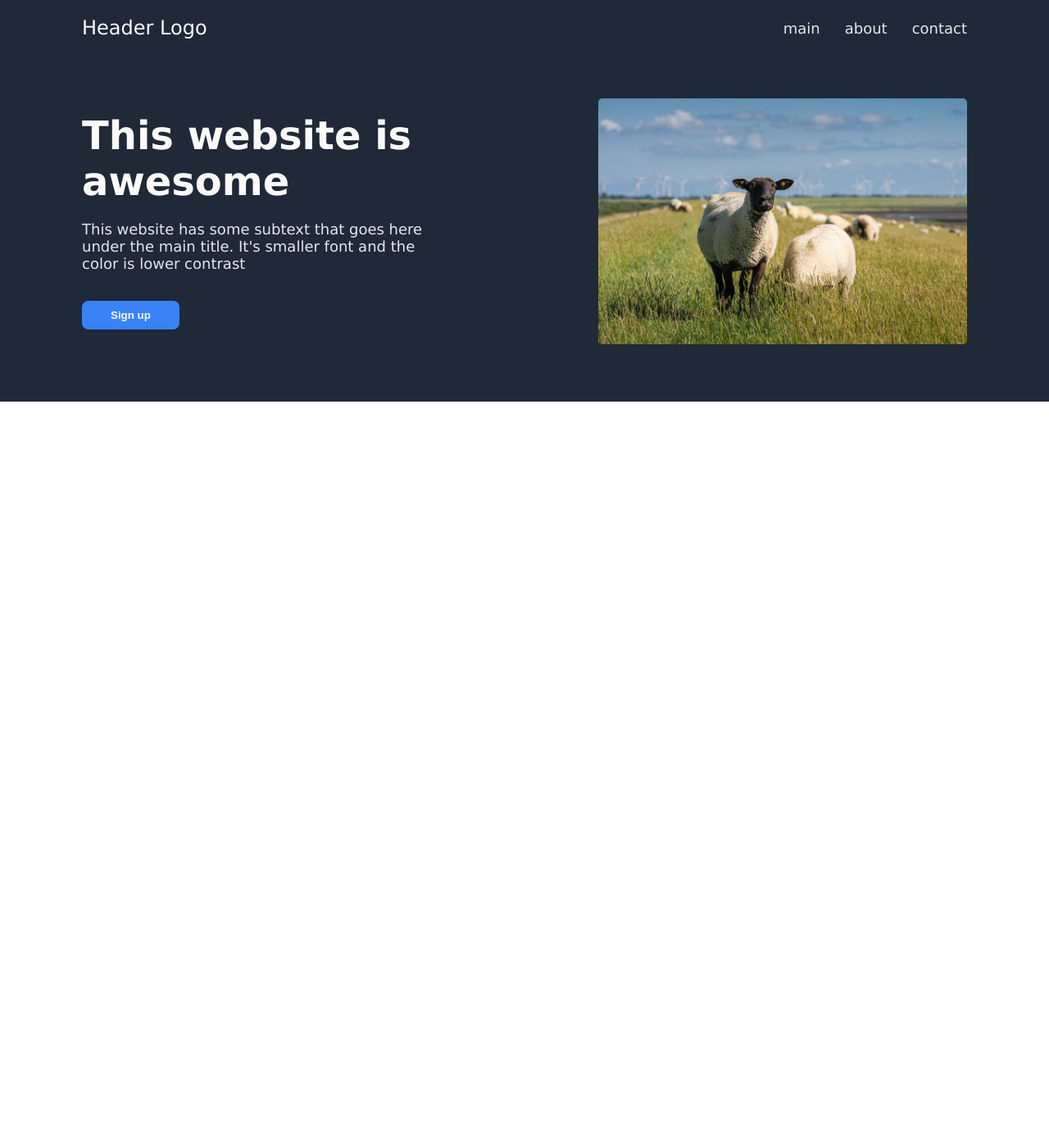
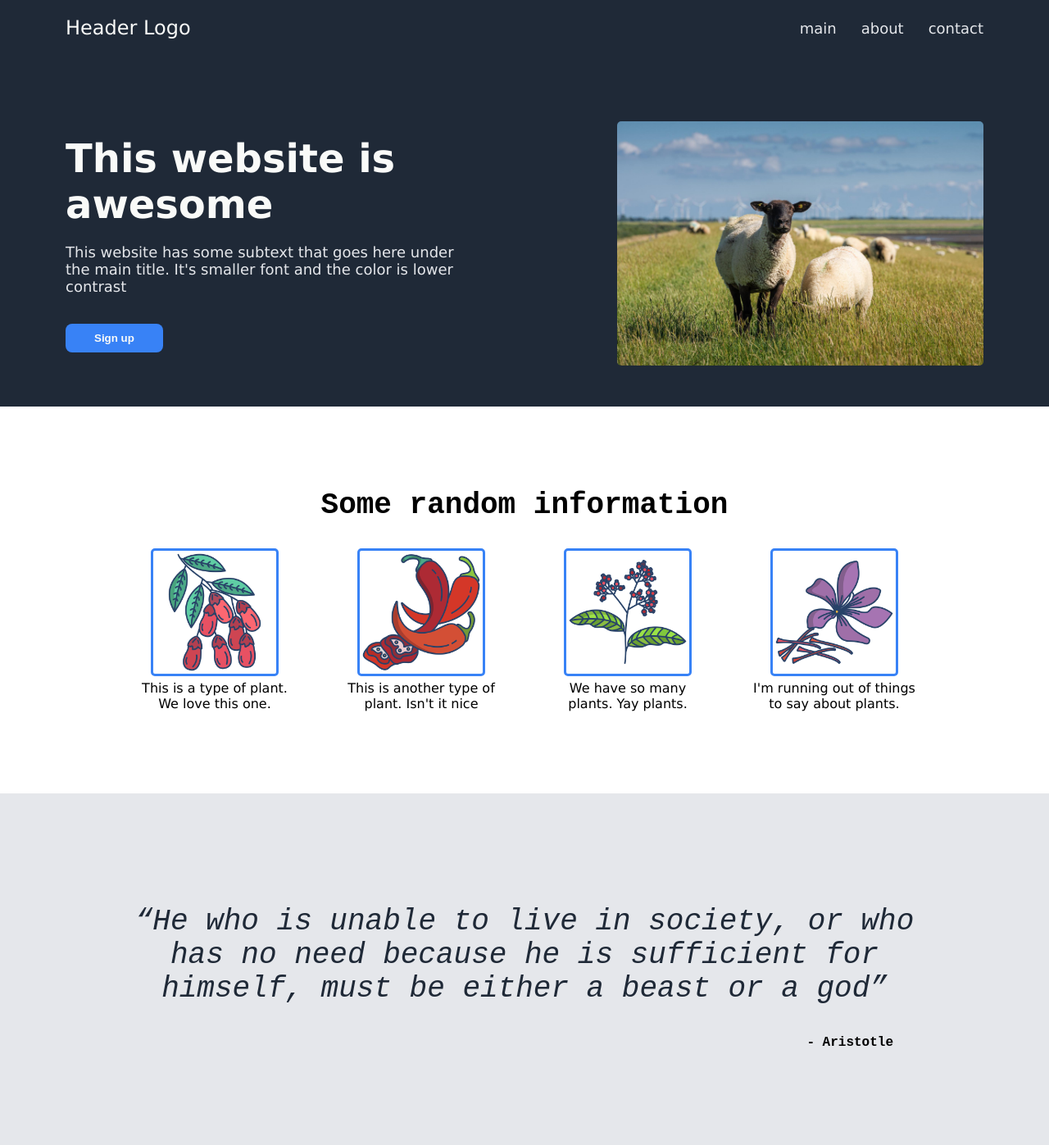
Before and after one commit to HoperUA/project-landing, a plain HTML site: page index.html in a window 1280 px wide. Shown: the whole page at 82% size. Before the commit the page ends 800 px from the top, so only its background shows below. Drawn offline with Linux system fonts and the light colour scheme.

Commit message:
Make info and quote sections

```diff
--- a/index.html
+++ b/index.html
@@ -8,8 +8,9 @@
     <link rel="stylesheet" href="style.css">
 </head>
 <body>
+
+<!--Header starts here-->
 <div class="mainwrapper">
-<!--Header starts here-->
     <div class="header">
         <div class="topheader">
             <span class="logo"><a href="index.html">Header Logo</a></span>
@@ -29,7 +30,39 @@
         </div>
 
     </div>
+</div>
 <!--Header ends here-->
-</div>
+<!--Body1 starts here-->
+    <div class="body1">
+        <div class="title">Some random information</div>
+
+        <div class="container">
+        <div class="info">
+          <img class="img" src="./images/barberry.png" alt="barberry">
+          <div class="text">This is a type of plant. We love this one.</div>
+        </div>
+        <div class="info">
+          <img class="img" src="./images/chilli.png" alt="chili">
+          <div class="text">This is another type of plant. Isn't it nice</div>
+        </div>
+        <div class="info">
+          <img class="img" src="./images/pepper.png" alt="pepper">
+          <div class="text">We have so many plants. Yay plants.</div>
+        </div>
+        <div class="info">
+          <img class="img" src="./images/saffron.png" alt="saffron">
+          <div class="text">I'm running out of things to say about plants.</div>
+        </div>
+    </div>
+<!--Body1 ends here-->
+<!--Quote starts here-->
+    <div class="quotebox">
+        <div class="quote">
+        <p class="quotetext">“He who is unable to live in society, or who has no need because he is sufficient for himself, must be either a beast or a god”</p>
+
+        <p class="quotesignature"> - Aristotle</p>
+        </div>
+    </div>
+<!--Quote ends here-->
 </body>
 </html>
--- a/style.css
+++ b/style.css
@@ -1,7 +1,8 @@
 body {
     font-family: Verdana, Geneva, Tahoma, sans-serif;
     margin: 0px;
-   /* min-height: 100vh; */
+    display: flex;
+    flex-direction: column;
 
 }
 .mainwrapper {
@@ -14,7 +15,7 @@ body {
     flex-direction: column;
     justify-content: space-between;
     min-height: 400px;
-    padding: 20px 100px 70px 100px;
+    padding: 20px 80px 50px 80px;
 }
 
 .topheader {
@@ -28,10 +29,6 @@ a {
     transition-duration: 0.4s;
 }
 
-a:hover {
-    color:rgb(155, 155, 155);
-}
-
 .logo a {
     font-size: 24px;
     color: #f9faf8;
@@ -43,12 +40,14 @@ a:hover {
     margin-left: 30px;
 }
 
-
+a:hover {
+    color:rgb(155, 155, 155);
+}
 
 .bottomheader {
     display: flex;
+    gap: 100px;
     justify-content: space-between;
-    gap: 150px;
 }
 
 .herotextbox {
@@ -61,7 +60,7 @@ a:hover {
 .herotextbox h1 {
     font-size: 48px;
     font-weight: 900;
-    margin: 0px;
+    margin: 100px 0px 0px 0px;
     color: #f9faf8;
 }
 
@@ -74,10 +73,11 @@ a:hover {
 
 #hero-img {
     display: block;
-    max-width: 450px;
-    min-width: 200px;
-    height: auto;
+    max-width: 500px;
+    min-width: 100px;
+    max-height: 350px;
     border-radius: 5px;
+    margin: 100px 0px 0px 0px;
 }
 
 ul {
@@ -106,3 +106,58 @@ button:hover {
     background-color: #ce2727;
     color: white;
 }
+
+.body1 {
+    font-family: 'Courier New', Courier, monospace;
+    text-align: center;
+}
+.img {
+    width: 150px;
+    height: 150px;
+    border: 3px solid #3882f6;
+    border-radius: 5px;
+}
+
+.title {
+    font-size: 36px;
+    font-weight: 900;
+    margin: 100px 0px 32px 0px;
+  }
+
+.container {
+    display: flex;
+    justify-content: center;
+    gap: 52px;
+}
+
+.text {
+    font-family: Verdana, Geneva, Tahoma, sans-serif;
+}
+.info {
+    max-width: 200px;
+  }
+
+.quotebox {
+    background-color: #e5e7eb;
+    margin-top: 100px;
+    display: flex;
+    justify-content: center;
+    align-items: center;
+  }
+.quote {
+
+}
+.quotetext {
+    font-size: 36px;
+    font-weight: light;
+    font-style: italic;
+    color: #1f2937;
+    padding: 100px 50px 0px 50px;
+    max-width: 1000px;
+  }
+.quotesignature {
+    font-weight: 900;
+    text-align: right;
+    padding-right: 100px;
+    padding-bottom: 100px;
+}
```
Also changed, not shown: images/barberry.png (added), images/chilli.png (added), images/pepper.png (added), images/saffron.png (added).
